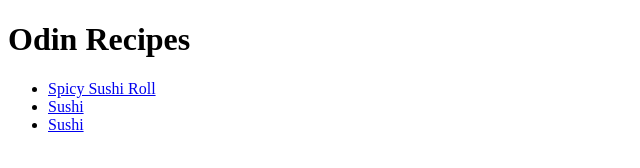
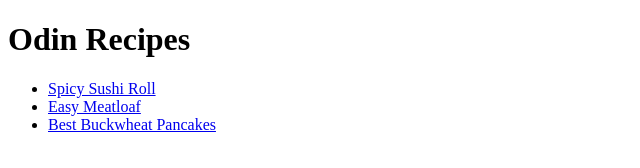
Before and after one commit to josphatotieno/odin-recipes, a plain HTML site: page index.html in a window 1280 px wide. Shown: the whole page, without its empty margins (0-640 px from the left). Drawn offline with Linux system fonts and the light colour scheme.

Commit message:
Edit index.html

```diff
--- a/index.html
+++ b/index.html
@@ -11,9 +11,11 @@
 
     <div>
         <ul>
-            <li><a href="recipes/spicy-sushi-roll.html">Spicy Sushi Roll</a></li>
-            <li><a href="recipes/sushi.html">Sushi</a></li>
-            <li><a href="recipes/sushi.html">Sushi</a></li>
+            <li><a href="recipes/spicy-sushi-roll.html" target="_blank">Spicy Sushi Roll</a></li>
+
+            <li><a href="recipes/easy-meatloaf.html" target="_blank">Easy Meatloaf</a></li>
+
+            <li><a href="recipes/best-buckwheat-pancakes.html" target="_blank">Best Buckwheat Pancakes</a></li>
         </ul>
 
     </div>
```
